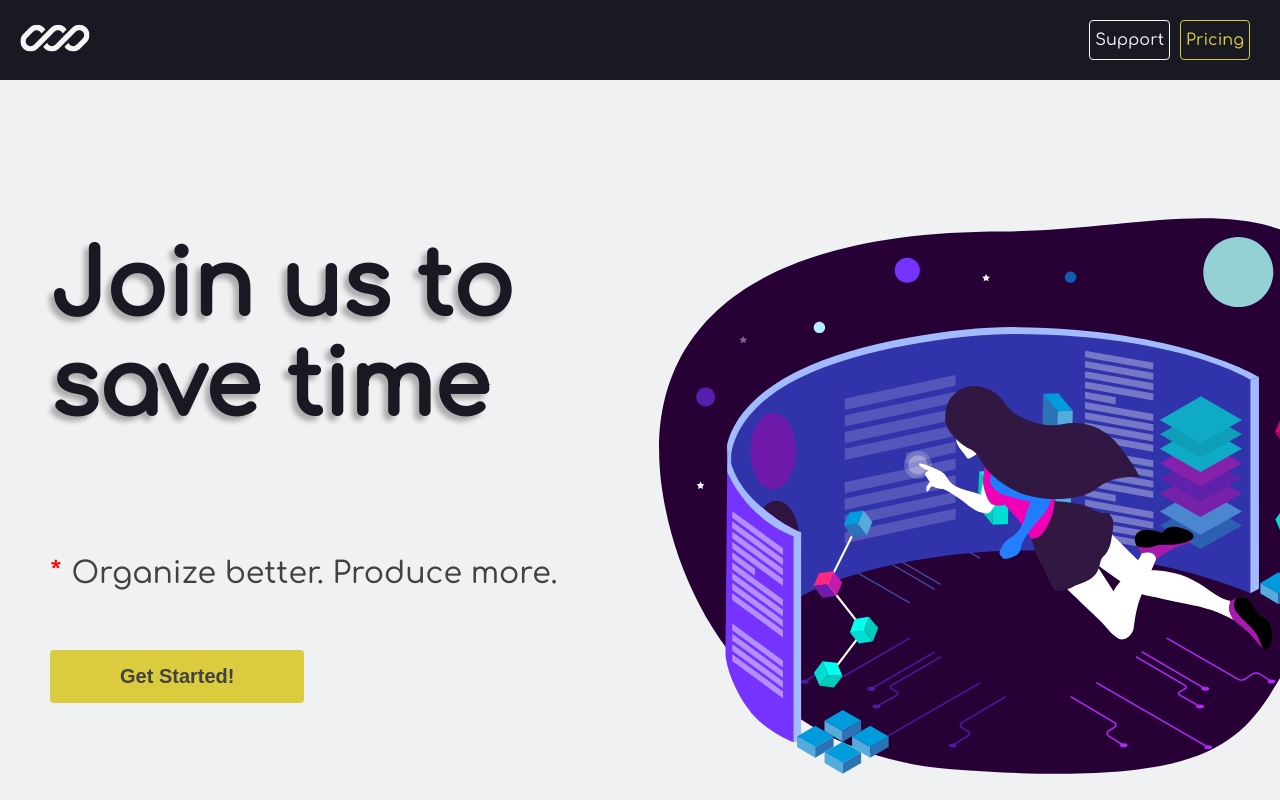
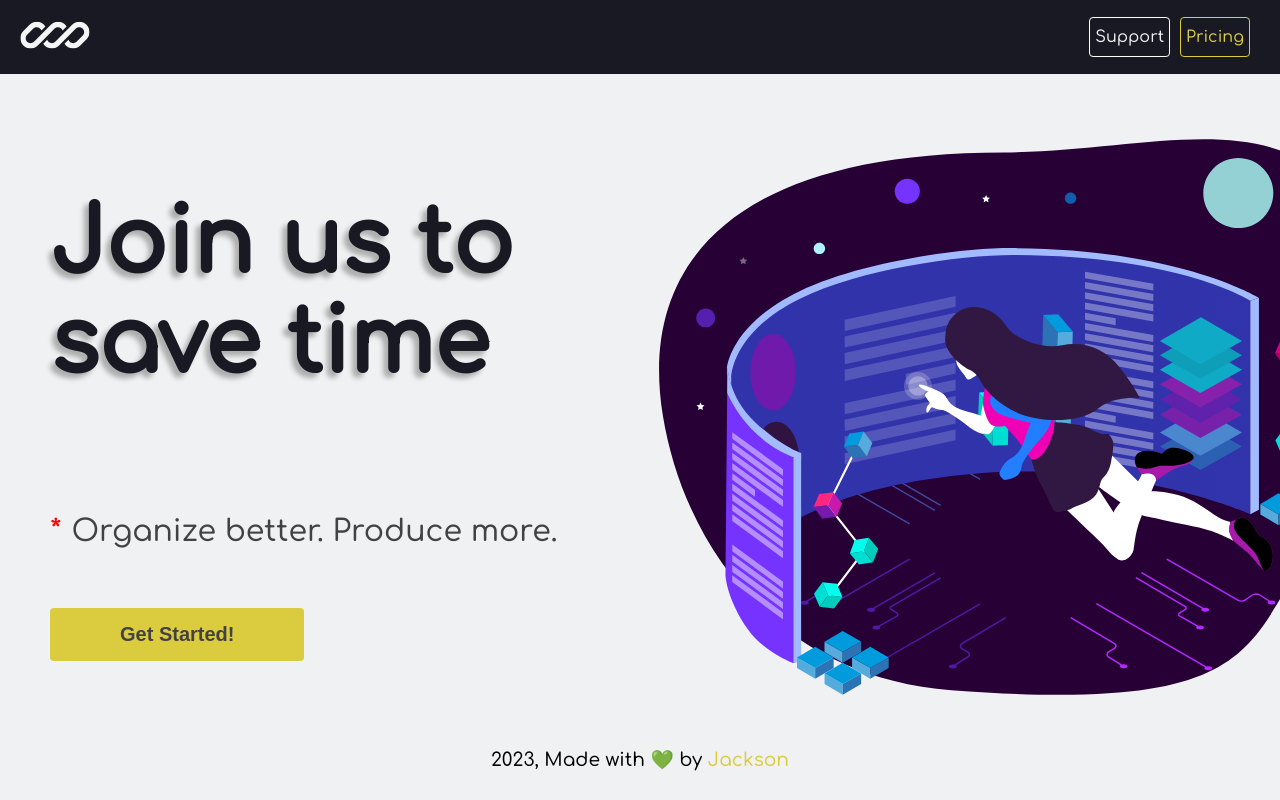
Before and after one commit to jepguzman/Login-Vue3-Pinia, a Vue app: page / in a window 1280 px wide. Shown: the top 800 px of the page. Built offline with nearby package versions, Linux system fonts and the light colour scheme.

Commit message:
(feat):added footer

```diff
--- /dev/null
+++ b/src/components/Footer.vue
@@ -0,0 +1,26 @@
+<script setup></script>
+
+<template>
+  <div class="footer">
+    <h3>2023, Made with 💚 by <a href="">Jackson</a></h3>
+  </div>
+</template>
+
+<style lang="scss" scoped>
+@import '@/assets/main.scss';
+.footer {
+  display: flex;
+  align-items: center;
+  justify-content: center;
+  padding: 10px;
+
+  a {
+    text-decoration: none;
+    color: $secondary-color;
+
+    &:hover {
+      color: $primary-color;
+    }
+  }
+}
+</style>
--- a/src/views/Landing.vue
+++ b/src/views/Landing.vue
@@ -1,5 +1,6 @@
 <script setup>
 import Header from '@/components/Header.vue'
+import Footer from '@/components/Footer.vue'
 </script>
 
 <template>
@@ -19,6 +20,7 @@ import Header from '@/components/Header.vue'
         <img src="@/assets/imgs/land-hero.svg" alt="" />
       </div>
     </div>
+    <Footer />
   </div>
 </template>
 
```
